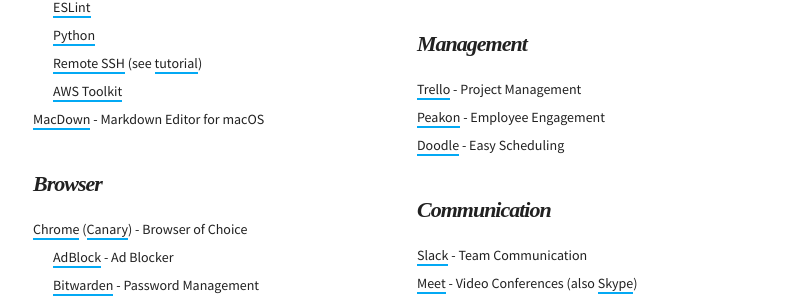
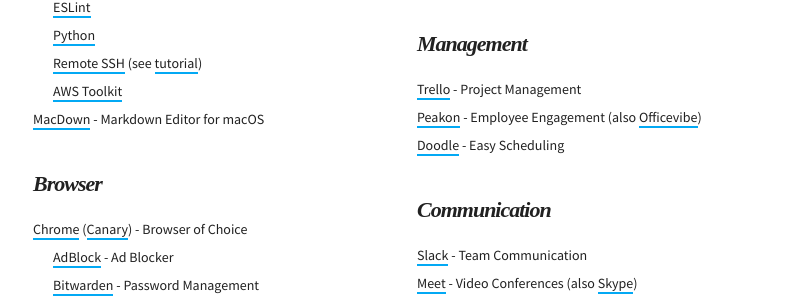
Before and after one commit to martinbuberl/martinbuberl.github.io, a Jekyll site: the page built from docs/resources.md, in a window 1280 px wide. Shown: the part 470-771 px from the top of the page, without its empty margins (232-1034 px from the left). Built offline with Jekyll 4.4.1, drawn with Linux system fonts in a browser that asks for light colours; nearby versions of some CDN libraries; some web fonts are replaced.

Commit message:
Added officevibe

```diff
--- a/docs/resources.md
+++ b/docs/resources.md
@@ -95,7 +95,7 @@ Here are my bookmarks of software, services and resources, the essentials if you
     <h3 id="management" class="has-permalink">Management<a class="permalink" title="Permalink" href="#management">#</a></h3>
     <ul>
       <li><a target="_blank" href="https://trello.com/martinbuberl/recommend">Trello</a> - Project Management</li>
-      <li><a target="_blank" href="https://peakon.com/">Peakon</a> - Employee Engagement</li>
+      <li><a target="_blank" href="https://peakon.com/">Peakon</a> - Employee Engagement (also <a target="_blank" href="https://officevibe.com/">Officevibe</a>)</li>
       <li><a target="_blank" href="https://doodle.com/">Doodle</a> - Easy Scheduling</li>
     </ul>
   </div>
```
